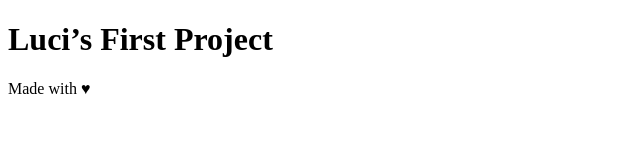
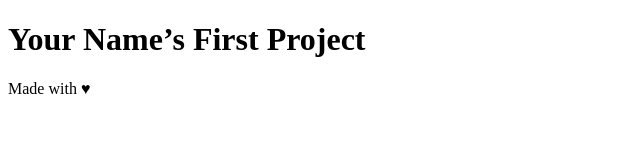
Before and after one commit to lucitemple/mynewproject, a plain HTML site: page index.html in a window 1280 px wide. Shown: the whole page, without its empty margins (0-640 px from the left). Drawn offline with Linux system fonts and the light colour scheme.

Commit message:
Revert "Modify h1 to display name"
This reverts commit 7f8a541c7802729befd44f3d2934865b84d7e2d7.

```diff
--- a/index.html
+++ b/index.html
@@ -10,7 +10,7 @@
 <body>
 
     <header>
-        <h1>Luci’s First Project</h1>
+        <h1>Your Name’s First Project</h1>
     </header>
 
     <div class="container">
```
